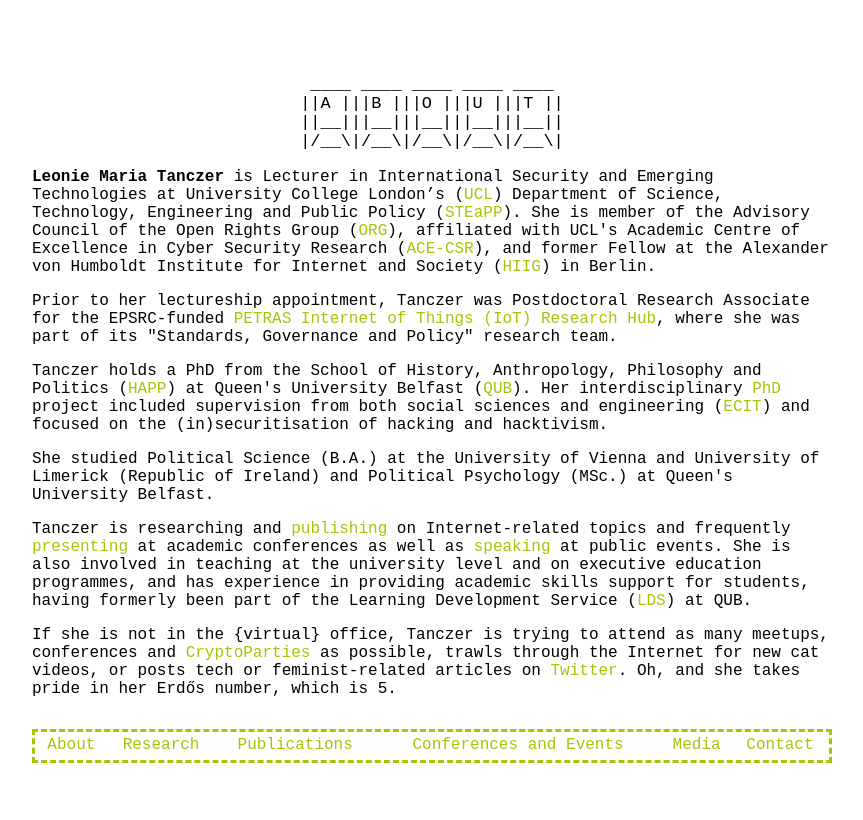
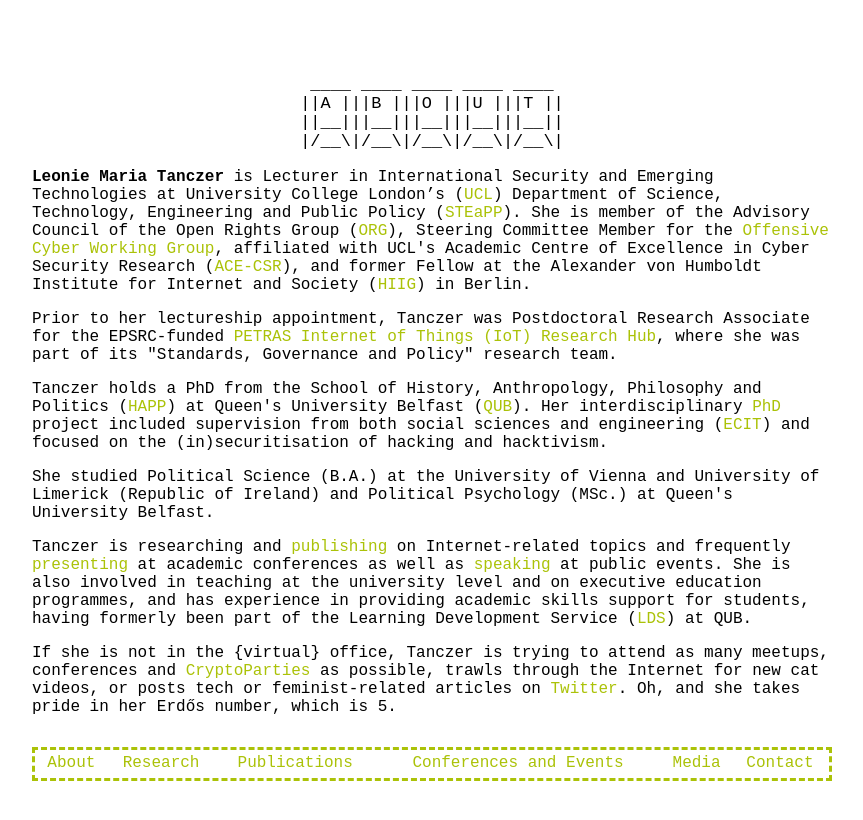
Before and after one commit to port5/port5.github.io, a plain HTML site: page about.html in a window 1280 px wide. Shown: the whole page, without its empty margins (208-1071 px from the left). Drawn offline with Linux system fonts and the light colour scheme.

Commit message:
Update about.html

```diff
--- a/about.html
+++ b/about.html
@@ -19,7 +19,7 @@
 </div>
 
 <div id="description">
-<strong>Leonie Maria Tanczer</strong> is Lecturer in International Security and Emerging Technologies at University College London’s (<a href="https://www.ucl.ac.uk/">UCL</a>) Department of Science, Technology, Engineering and Public Policy (<a href="https://www.ucl.ac.uk/steapp">STEaPP</a>). She is member of the Advisory Council of the Open Rights Group (<a href="https://www.openrightsgroup.org/people/advisory">ORG</a>), affiliated with UCL's Academic Centre of Excellence in Cyber Security Research (<a href="http://sec.cs.ucl.ac.uk/ace_csr//">ACE-CSR</a>), and former Fellow at the Alexander von Humboldt Institute for Internet and Society (<a href="http://www.hiig.de/en/">HIIG</a>) in Berlin.
+<strong>Leonie Maria Tanczer</strong> is Lecturer in International Security and Emerging Technologies at University College London’s (<a href="https://www.ucl.ac.uk/">UCL</a>) Department of Science, Technology, Engineering and Public Policy (<a href="https://www.ucl.ac.uk/steapp">STEaPP</a>). She is member of the Advisory Council of the Open Rights Group (<a href="https://www.openrightsgroup.org/people/advisory">ORG</a>), Steering Committee Member for the <a href="https://offensivecyber.org/">Offensive Cyber Working Group</a>, affiliated with UCL's Academic Centre of Excellence in Cyber Security Research (<a href="http://sec.cs.ucl.ac.uk/ace_csr//">ACE-CSR</a>), and former Fellow at the Alexander von Humboldt Institute for Internet and Society (<a href="http://www.hiig.de/en/">HIIG</a>) in Berlin.
 
 <p>
 Prior to her lectureship appointment, Tanczer was Postdoctoral Research Associate for the EPSRC-funded <a href="https://www.petrashub.org/">PETRAS Internet of Things (IoT) Research Hub</a>, where she was part of its "Standards, Governance and Policy" research team.
```
